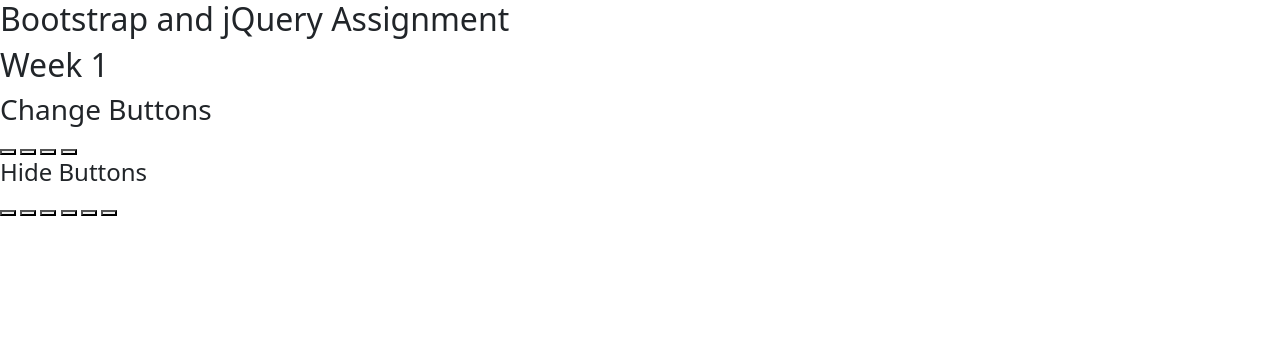
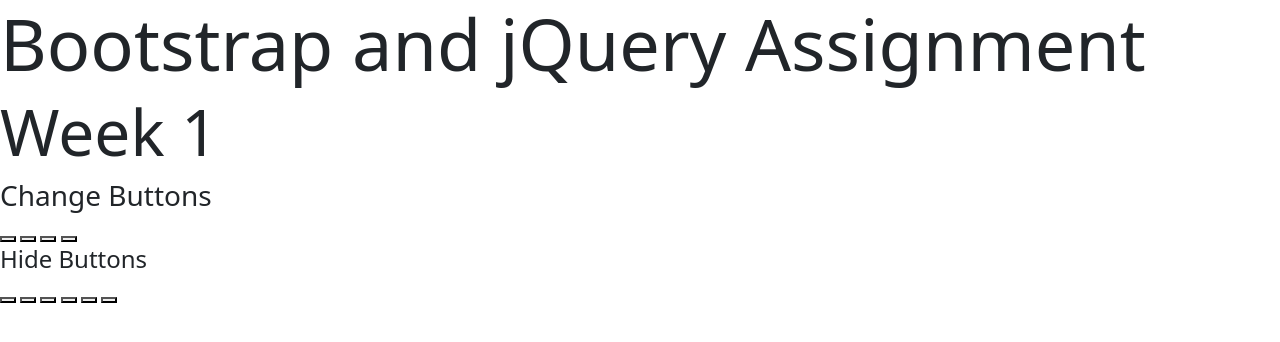
Before and after one commit to khareesmith/jQuery-Bootstrap, a plain HTML site: page index.html in a window 1280 px wide. Drawn offline with nearby package versions, Linux system fonts and the light colour scheme.

Commit message:
basic headings

```diff
--- a/index.html
+++ b/index.html
@@ -13,8 +13,8 @@
 </head>
 <body>
 
-    <h2>Bootstrap and jQuery Assignment</h2>
-    <h2>Week 1</h2>
+    <h2 class="display-2">Bootstrap and jQuery Assignment</h2>
+    <h2 class="display-3">Week 1</h2>
 
     <div></div>
     <div></div>
```
